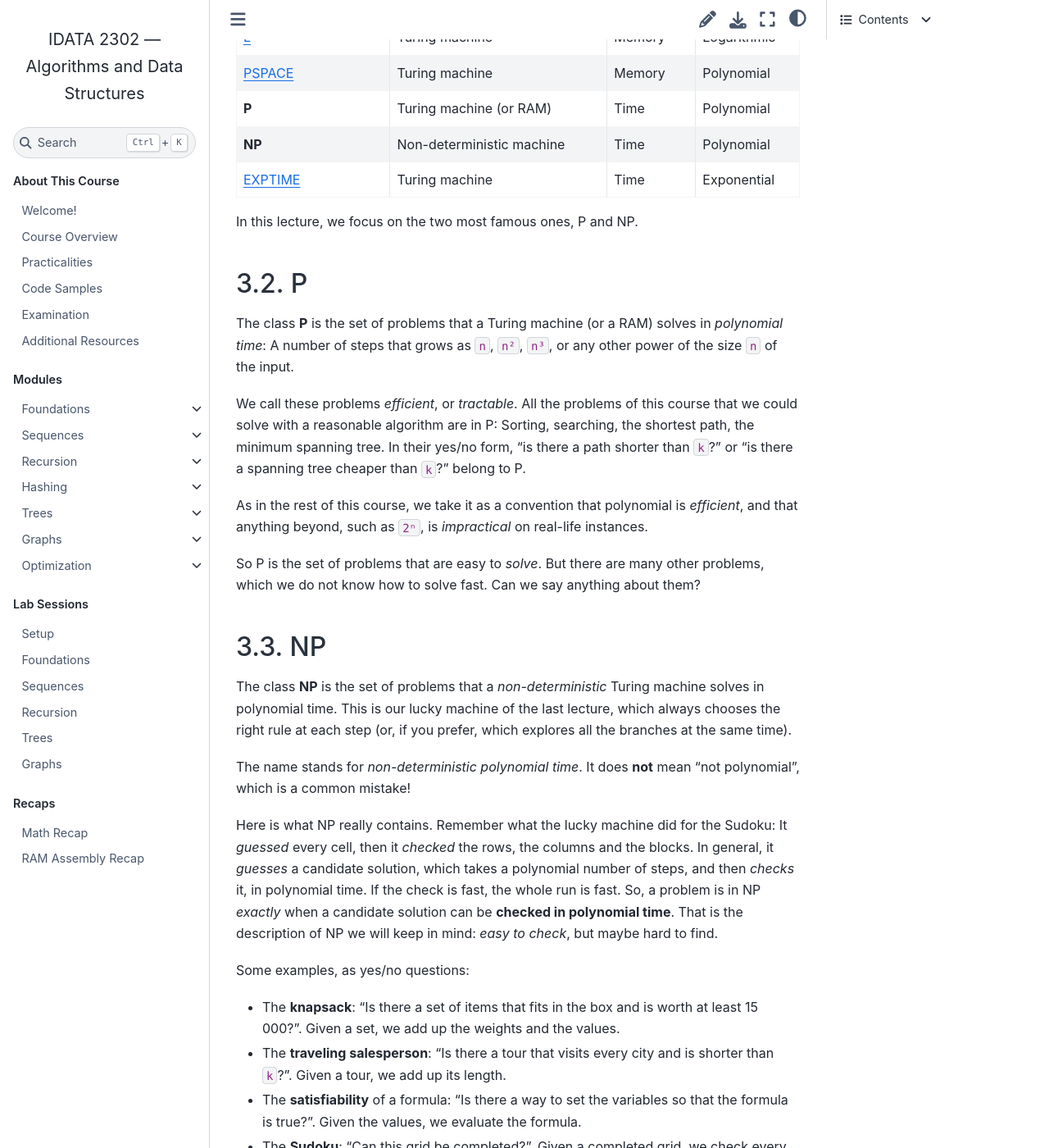
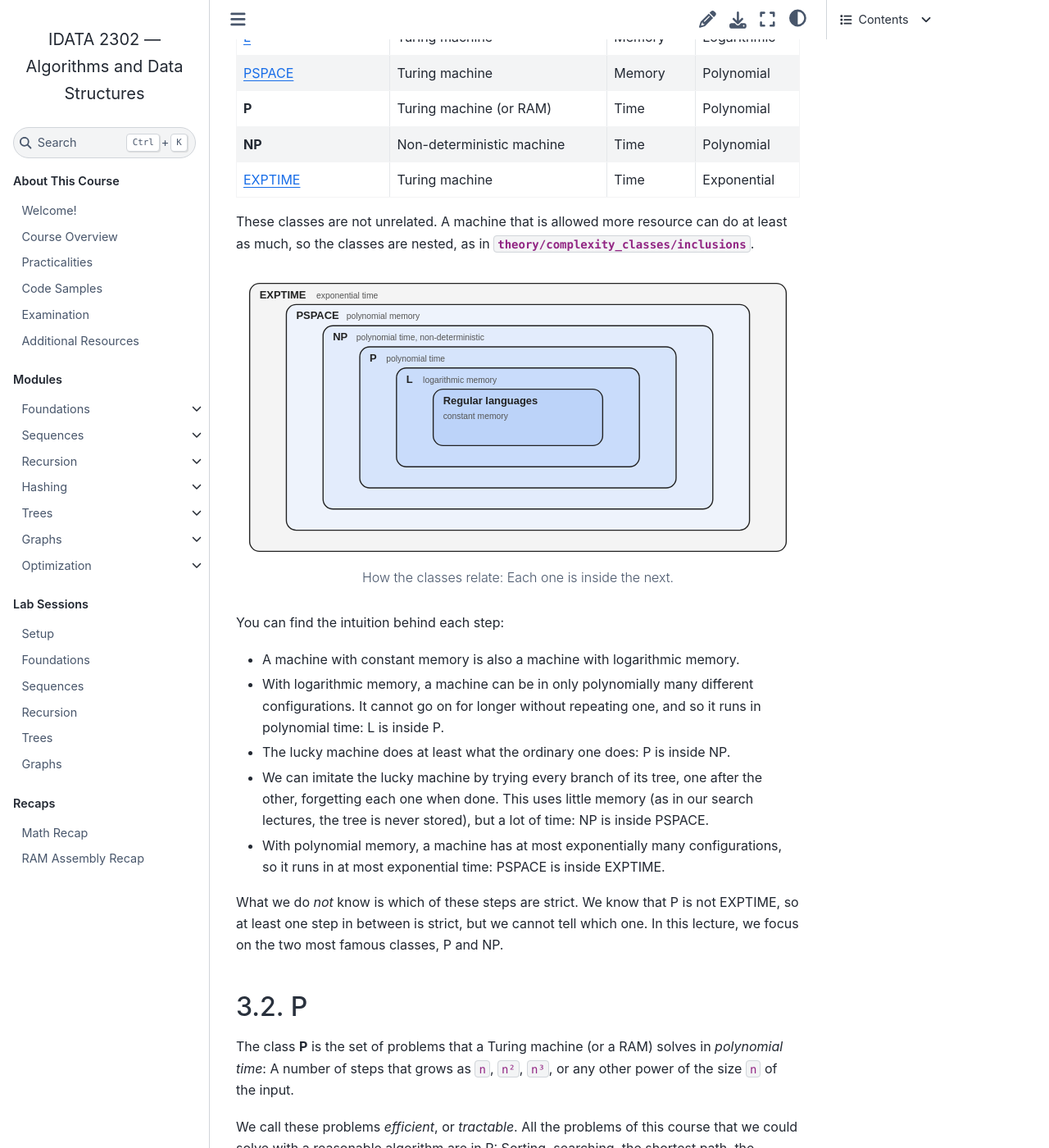
Before and after one commit to fchauvel/ntnu-idata2302-website, a Sphinx documentation site: the page built from source/theory/complexity_classes/index.rst, in a window 1280 px wide and 1400 px high, scrolled down 2032 px. Shown: the whole window at 82% size. Built offline with Sphinx 7.4.7 and the Sphinx Book theme 1.1.4, drawn with Linux system fonts in a browser that asks for light colours.

Commit message:
content: show how the complexity classes are nested
Co-Authored-By: Claude Sonnet 5.5 <noreply@anthropic.com>

```diff
--- a/source/theory/complexity_classes/index.rst
+++ b/source/theory/complexity_classes/index.rst
@@ -90,7 +90,34 @@ Regular languages                                                           Auto
 `EXPTIME <https://en.wikipedia.org/wiki/EXPTIME>`_                          Turing machine                  Time         Exponential
 ==========================================================================  ==============================  ===========  ====================
 
-In this lecture, we focus on the two most famous ones, P and NP.
+These classes are not unrelated. A machine that is allowed more resource can do at
+least as much, so the classes are nested, as in
+:numref:`theory/complexity_classes/inclusions`.
+
+.. figure:: _static/images/class_inclusions.svg
+   :name: theory/complexity_classes/inclusions
+   :align: center
+
+   How the classes relate: Each one is inside the next.
+
+You can find the intuition behind each step:
+
+- A machine with constant memory is also a machine with logarithmic memory.
+- With logarithmic memory, a machine can be in only polynomially many different
+  configurations. It cannot go on for longer without repeating one, and so it
+  runs in polynomial time: L is inside P.
+- The lucky machine does at least what the ordinary one does: P is inside NP.
+- We can imitate the lucky machine by trying every branch of its tree, one after
+  the other, forgetting each one when done. This uses little memory (as in our
+  search lectures, the tree is never stored), but a lot of time: NP is inside
+  PSPACE.
+- With polynomial memory, a machine has at most exponentially many
+  configurations, so it runs in at most exponential time: PSPACE is inside
+  EXPTIME.
+
+What we do *not* know is which of these steps are strict. We know that P is not
+EXPTIME, so at least one step in between is strict, but we cannot tell which one.
+In this lecture, we focus on the two most famous classes, P and NP.
 
 
 P
```
Also changed, not shown: source/theory/complexity_classes/_static/images/class_inclusions.svg (added).
